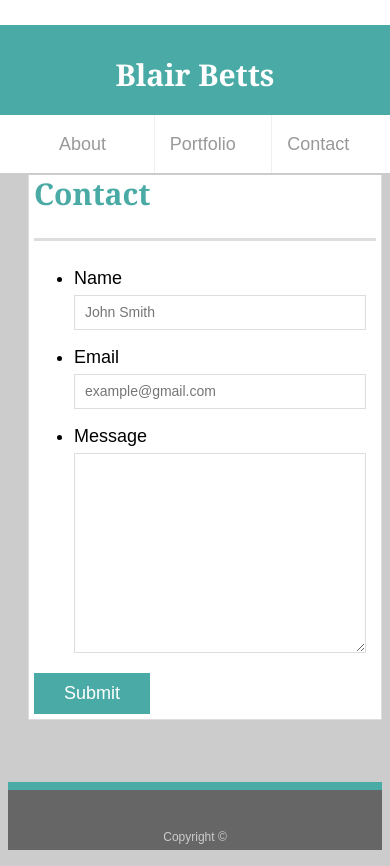
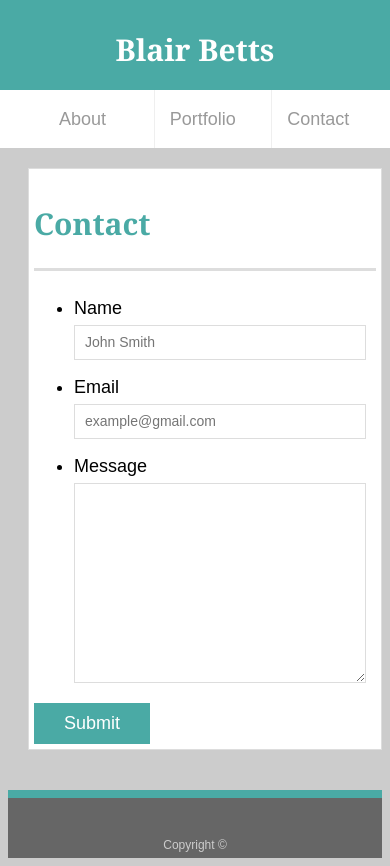
Before and after one commit to blairbetts25/Responsive-Portfolio, a plain HTML site: page contact.html in a window 390 px wide. Drawn offline with Linux system fonts and the light colour scheme.

Commit message:
fixed margin

```diff
--- a/assets/style.css
+++ b/assets/style.css
@@ -302,6 +302,7 @@ input[type=submit] {
   #logo{
     width:100%;
     size: 300px;
+
   }
   #masthead {
     width:100%;
@@ -310,6 +311,8 @@ input[type=submit] {
   }
   .main-section {
     width: 100%;
+    margin-top: 30px;
+    margin-right: 20px;
   }
 
   a{ width: 25%;
@@ -319,10 +322,13 @@ input[type=submit] {
   nav{
     float: none;
     text-align: center;
+    margin-top:0px;
+
 
   }
   #main-container{
     width:auto;
+
 
   }
   .auth-image{
```
